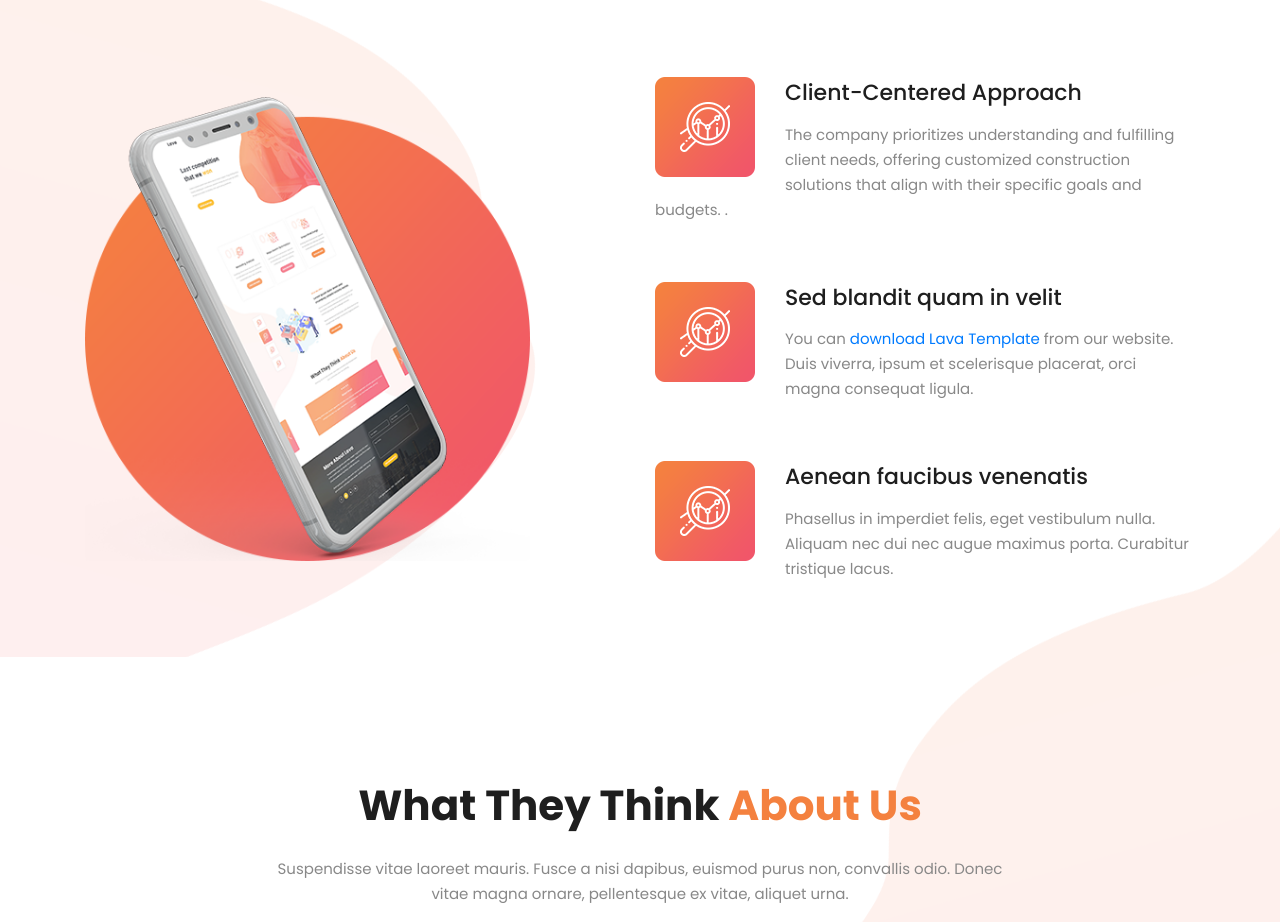
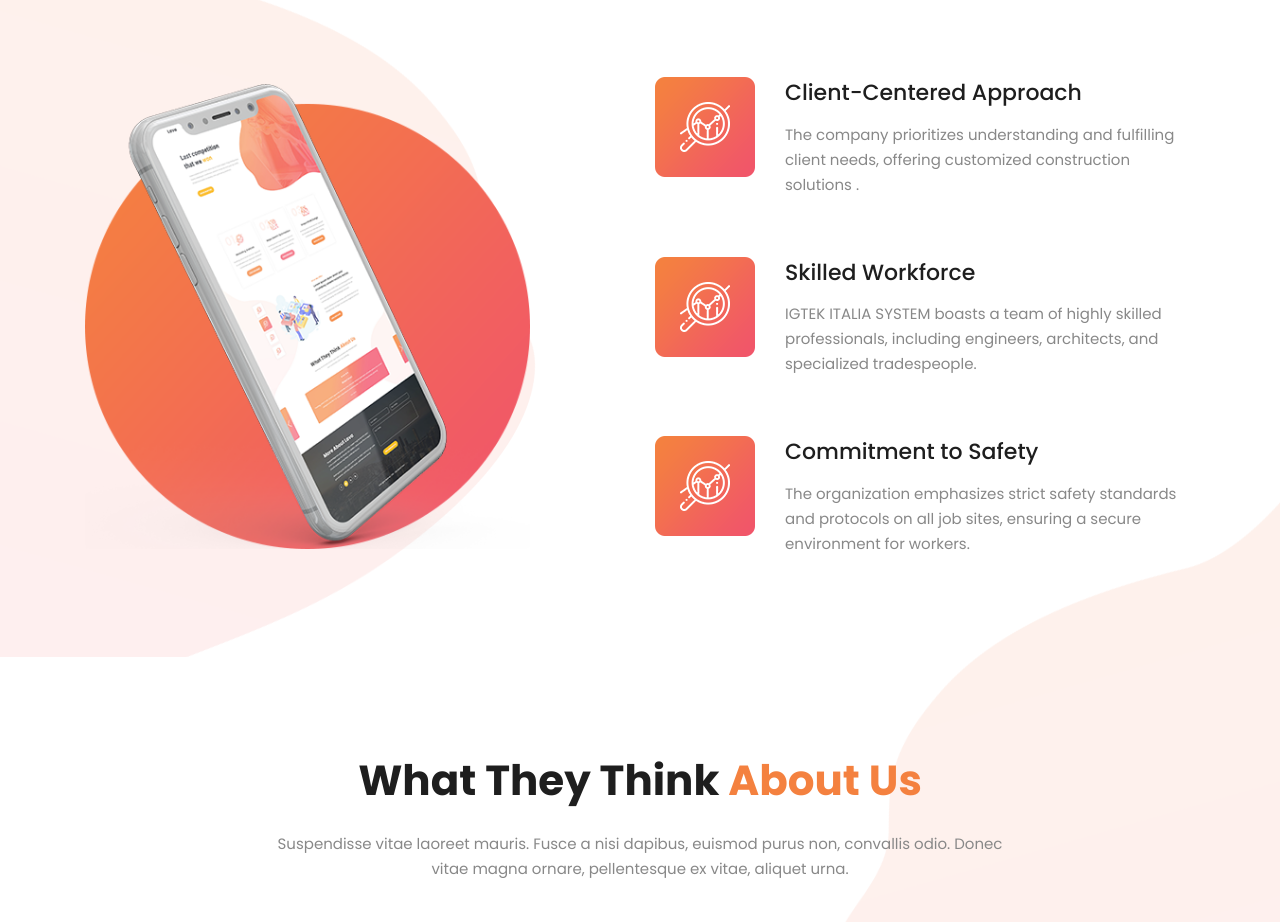
Before and after one commit to igtekitaliasystem/tech, a plain HTML site: page index.html in a window 1280 px wide. Shown: the part 1500-2422 px from the top of the page. Drawn offline with Linux system fonts and the light colour scheme.

Commit message:
Update index.html

```diff
--- a/index.html
+++ b/index.html
@@ -170,27 +170,22 @@ https://templatemo.com/tm-540-lava-landing-page
                             <img src="assets/images/about-icon-01.png" alt="">
                             <div class="text">
                                 <h4>Client-Centered Approach</h4>
-                                <p>The company prioritizes understanding and fulfilling client needs, offering customized construction solutions that align with their specific goals and budgets.
-
-.</p>
+                                <p>The company prioritizes understanding and fulfilling client needs, offering customized construction solutions .
+</p>
                             </div>
                         </li>
                         <li data-scroll-reveal="enter right move 30px over 0.6s after 0.5s">
                             <img src="assets/images/about-icon-02.png" alt="">
                             <div class="text">
-                                <h4>Sed blandit quam in velit</h4>
-                                <p>You can <a rel="nofollow"
-                                        href="https://templatemo.com/tm-540-lava-landing-page">download Lava
-                                        Template</a> from our website. Duis viverra, ipsum et scelerisque placerat, orci
-                                    magna consequat ligula.</p>
+                                <h4>Skilled Workforce</h4>
+                                <p>IGTEK ITALIA SYSTEM boasts a team of highly skilled professionals, including engineers, architects, and specialized tradespeople.</p>
                             </div>
                         </li>
                         <li data-scroll-reveal="enter right move 30px over 0.6s after 0.6s">
                             <img src="assets/images/about-icon-03.png" alt="">
                             <div class="text">
-                                <h4>Aenean faucibus venenatis</h4>
-                                <p>Phasellus in imperdiet felis, eget vestibulum nulla. Aliquam nec dui nec augue
-                                    maximus porta. Curabitur tristique lacus.</p>
+                                <h4>Commitment to Safety</h4>
+                                <p>The organization emphasizes strict safety standards and protocols on all job sites, ensuring a secure environment for workers.</p>
                             </div>
                         </li>
                     </ul>
```
